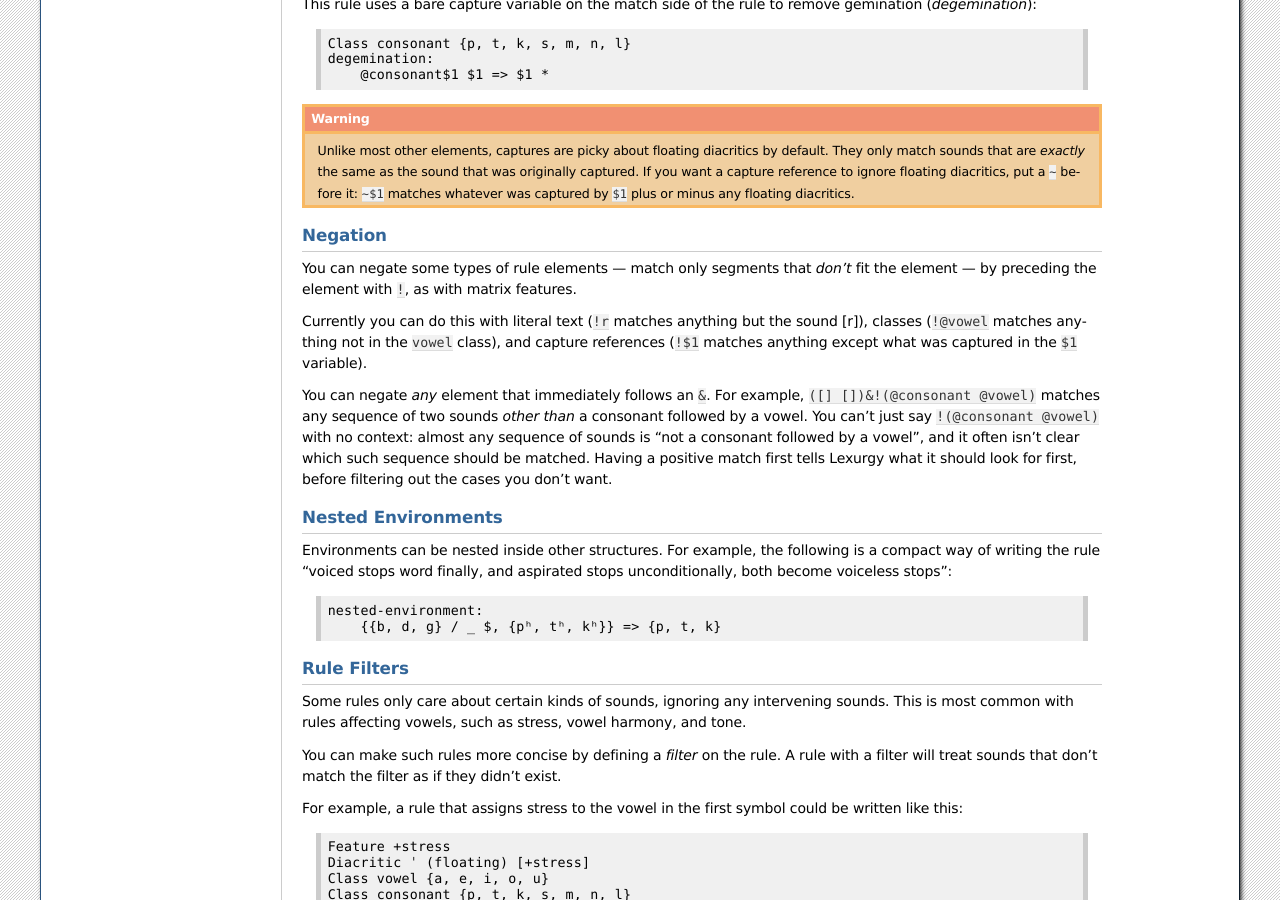
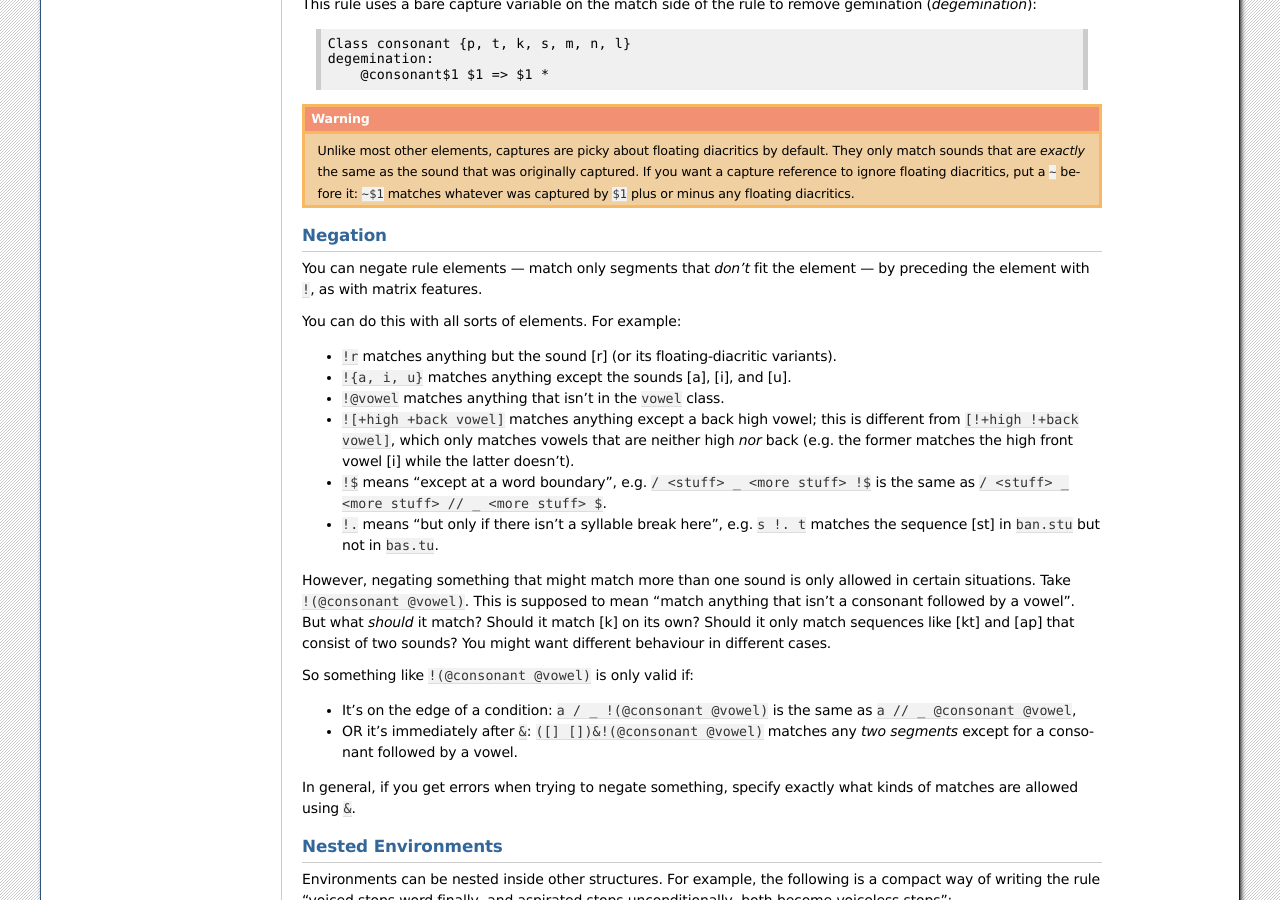
Before and after one commit to def-gthill/lexurgy, a Sphinx documentation site: the page built from doc/source/sc-tutorial.rst, in a window 1280 px wide and 900 px high, scrolled down 14605 px. Built offline with Sphinx 7.4.7, drawn with Linux system fonts in a browser that asks for light colours.

Commit message:
Update negation docs

```diff
--- a/doc/source/sc-tutorial.rst
+++ b/doc/source/sc-tutorial.rst
@@ -993,20 +993,37 @@ This rule uses a bare capture variable on the match side of the rule to remove g
 Negation
 ~~~~~~~~~
 
-You can negate some types of rule elements --- match only segments that *don't* fit
+You can negate rule elements --- match only segments that *don't* fit
 the element --- by preceding the element with ``!``, as with matrix features.
 
-Currently you can do this with literal text (``!r`` matches anything but the sound [r]),
-classes (``!@vowel`` matches anything not in the ``vowel`` class), and capture references
-(``!$1`` matches anything except what was captured in the ``$1`` variable).
-
-You can negate *any* element that immediately follows an ``&``. For example,
-``([] [])&!(@consonant @vowel)`` matches any sequence of two sounds *other than*
-a consonant followed by a vowel. You can't just say ``!(@consonant @vowel)`` with
-no context: almost any sequence of sounds is "not a consonant followed by a vowel",
-and it often isn't clear which such sequence should be matched. Having a positive match first
-tells Lexurgy what it should look for first, before filtering out the cases
-you don't want.
+You can do this with all sorts of elements. For example:
+
+- ``!r`` matches anything but the sound [r] (or its floating-diacritic variants).
+- ``!{a, i, u}`` matches anything except the sounds [a], [i], and [u].
+- ``!@vowel`` matches anything that isn't in the ``vowel`` class.
+- ``![+high +back vowel]`` matches anything except a back high vowel; this is different
+  from ``[!+high !+back vowel]``, which only matches vowels that are neither high *nor* back
+  (e.g. the former matches the high front vowel [i] while the latter doesn't).
+- ``!$`` means "except at a word boundary", e.g.
+  ``/ <stuff> _ <more stuff> !$`` is the same as ``/ <stuff> _ <more stuff> // _ <more stuff> $``.
+- ``!.`` means "but only if there isn't a syllable break here", e.g. ``s !. t`` matches
+  the sequence [st] in ``ban.stu`` but not in ``bas.tu``.
+
+However, negating something that might match more than one sound is only allowed in certain
+situations. Take ``!(@consonant @vowel)``. This is supposed to mean "match anything that isn't
+a consonant followed by a vowel". But what *should* it match? Should it match [k] on its own?
+Should it only match sequences like [kt] and [ap] that consist of two sounds? You might
+want different behaviour in different cases.
+
+So something like ``!(@consonant @vowel)`` is only valid if:
+
+- It's on the edge of a condition: ``a / _ !(@consonant @vowel)`` is the same as
+  ``a // _ @consonant @vowel``,
+- OR it's immediately after ``&``: ``([] [])&!(@consonant @vowel)`` matches any
+  *two segments* except for a consonant followed by a vowel.
+
+In general, if you get errors when trying to negate something, specify exactly what
+kinds of matches are allowed using ``&``.
 
 Nested Environments
 ~~~~~~~~~~~~~~~~~~~~
```
